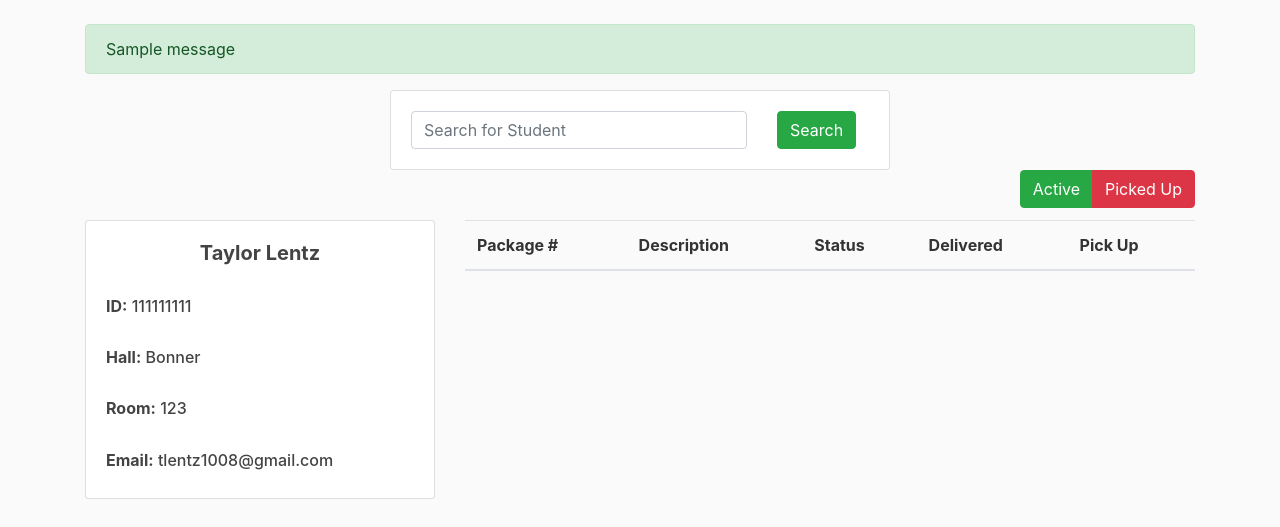
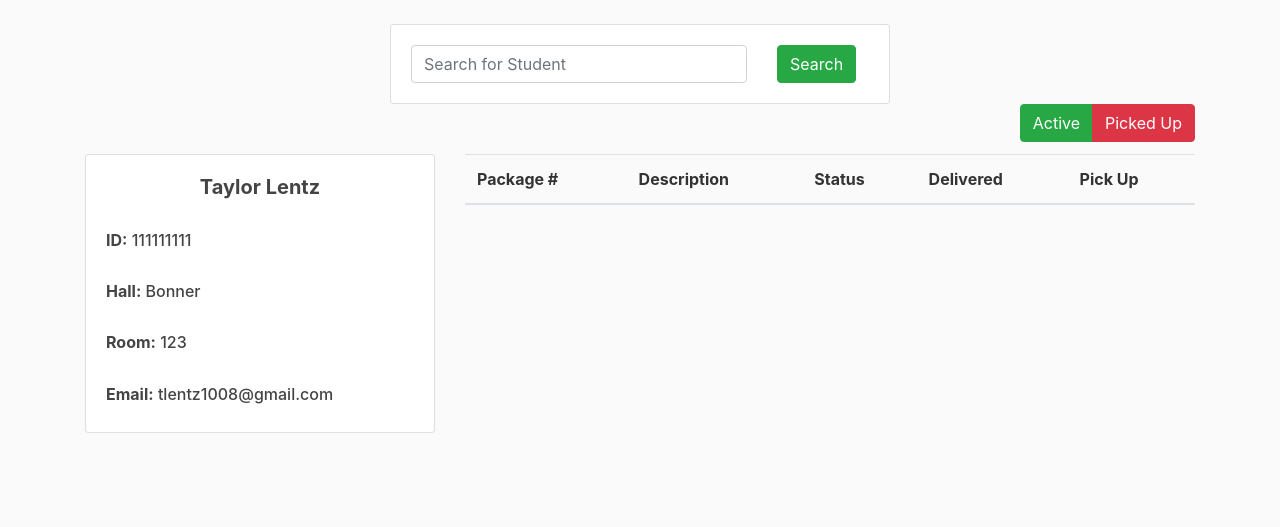
Before and after one commit to cmans782/emailAlert, a Flask app: page /home/111111111 in a window 1280 px wide. Shown: the part 56-583 px from the top of the page. Run offline with Flask 2, Linux system fonts and the light colour scheme; a user stored in the database is signed in; data comes from the database, SQL or seed files in the repository; both versions use the stored data as it was after the commit; tables that the repository leaves empty hold one stand-in row (values such as "Sample post"); one stand-in notice (Sample message) is shown; some libraries are stand-ins or nearby versions.

Commit message:
fixed pick up package error, changed css for perishables table, made flash messages timeout

```diff
--- a/Mail_Alert/mailalert/packages/routes.py
+++ b/Mail_Alert/mailalert/packages/routes.py
@@ -59,7 +59,7 @@ def _pickup_package():
     form = PackagePickUpForm()
     if form.validate_on_submit():
         student_id = int(form.student_id.data)
-        confirm_student_id = form.student_id_confirm.data
+        confirm_student_id = int(form.student_id_confirm.data)
         if confirm_student_id != student_id:
             return jsonify({'error': 'The ID entered does not match this student'})
         package_id_list = request.form.getlist("pick_up")
--- a/Mail_Alert/mailalert/static/main.css
+++ b/Mail_Alert/mailalert/static/main.css
@@ -85,7 +85,7 @@ a.article-title:hover {
 }
 
 .fixed-header {
-	max-height: 450px;
+	max-height: 385px;
 	overflow-y: auto;
 }
 
--- a/Mail_Alert/mailalert/templates/home.html
+++ b/Mail_Alert/mailalert/templates/home.html
@@ -110,7 +110,7 @@
 
  <!-- Pick up button -->
  <div class="col">
-    <div class="float-right">
+    <div class="float-right" style="padding-top: 20px">
         <a id="pickupBtn" href="#pickupPackageModal" class="btn btn-success" data-toggle="modal"><span>Pick Up</span></a>
     </div>
 </div>
--- a/Mail_Alert/mailalert/templates/layout_with_navbar.html
+++ b/Mail_Alert/mailalert/templates/layout_with_navbar.html
@@ -118,7 +118,7 @@
         {% with messages = get_flashed_messages(with_categories=true) %}
         {% if messages %}
         {% for category, message in messages %}
-        <div class="alert alert-{{ category }}">
+        <div class="alert alert-{{ category }}" id="flashMessage">
           {{ message }}
         </div>
         {% endfor %}
@@ -132,6 +132,9 @@
 
 <script>
 $("document").ready(function() {
+  setTimeout(function() {
+    $('#flashMessage').delay(3000).slideUp(300);
+  });
   // prevent dropdown for current user from closing on click
   $('.dropdown-menu').on('click', function(event){
       event.stopPropagation();
```
Also changed, not shown: Mail_Alert/mailalert/site.db.
